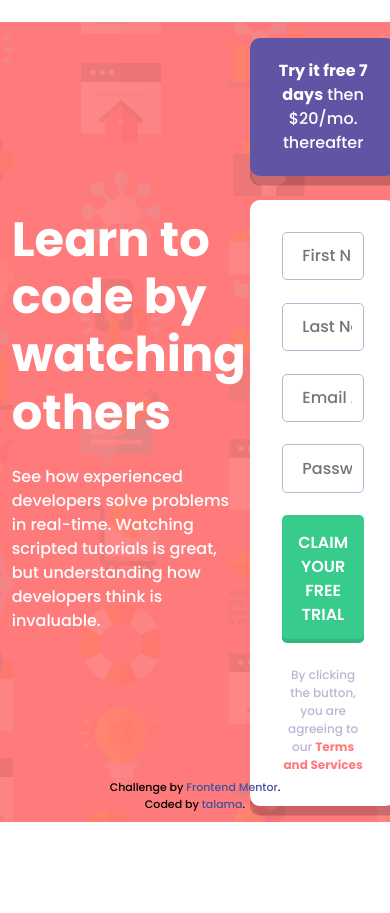
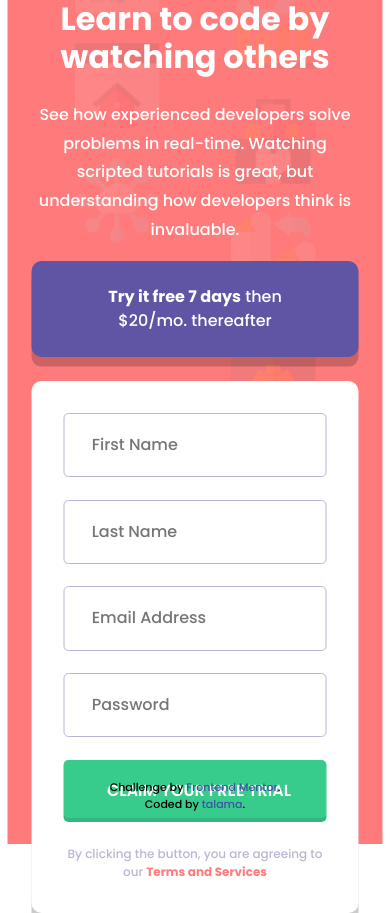
Before and after one commit to talama/FM-SignUpForm, a website built with Vite: page index.html in a window 390 px wide. Before the commit the page ends 844 px from the top, so only its background shows below. Built offline with nearby package versions, Linux system fonts and the light colour scheme.

Commit message:
feat: mobile media queries

```diff
--- a/style.css
+++ b/style.css
@@ -208,7 +208,7 @@ select {
   font-style: italic;
 }
 
-/* Error icon and text diplay */
+/* Error icon and text display */
 .error-icon,
 .error-text {
   display: none;
@@ -233,7 +233,7 @@ select {
   border: none;
   border-radius: 5px;
   box-shadow: inset 0 -4px rgba(0, 0, 0, 0.1);
-  padding: 1rem;
+  padding: 1.2rem 1.2rem 1.2rem 1.7rem;
   cursor: pointer;
 }
 
@@ -295,7 +295,7 @@ select {
     padding: 2rem;
   }
   .form-item input {
-    padding: 1rem 1rem 1rem 1.5rem;
+    padding: 1.2rem 1.2rem 1.2rem 1.7rem;
   }
 }
 
@@ -303,7 +303,6 @@ select {
   .form-section {
     margin-right: 5%;
   }
-
   .subscription {
     gap: 1rem;
   }
@@ -314,8 +313,46 @@ select {
     padding: 2rem;
   }
   .form-item input {
-    padding: 0.7rem 0.7rem 0.7rem 1.2rem;
+    padding: 1rem 1rem 1rem 1.5rem;
   }
 }
 
 /* Media queries for mobile version */
+@media only screen and (max-width: 800px) {
+  .subscription {
+    grid-template-columns: 1fr;
+    top: 0;
+    transform: translateX(-50%);
+    max-width: 375px;
+    height: 100svh;
+  }
+
+  .info {
+    margin-left: 0;
+    text-align: center;
+    line-height: 1.8;
+  }
+
+  .info h1 {
+    font-size: var(--fs-800);
+  }
+
+  .info p {
+    text-align: center;
+    padding: 0 1.5rem;
+  }
+
+  .form-section {
+    margin-right: 0;
+    align-self: start;
+    padding: 0 1.5rem;
+  }
+
+  .trial-info {
+    padding: 1.5rem 3rem;
+  }
+
+  .form-item input {
+    padding: 1.2rem 1.2rem 1.2rem 1.7rem;
+  }
+}
```
